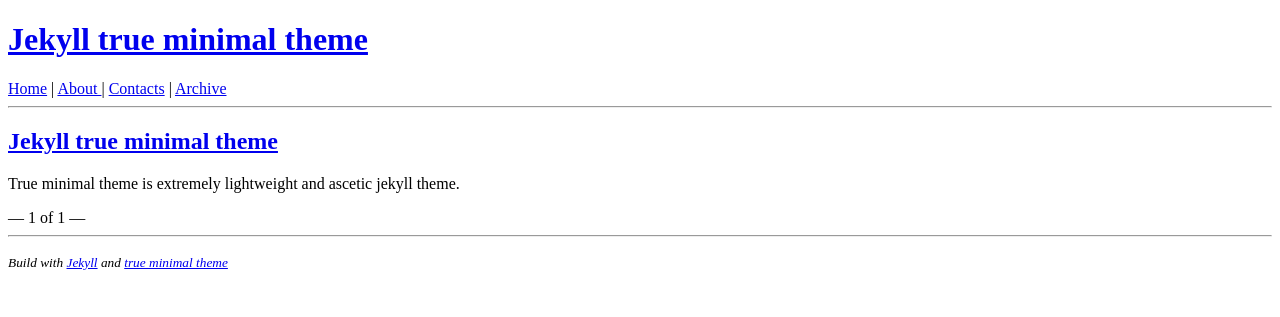
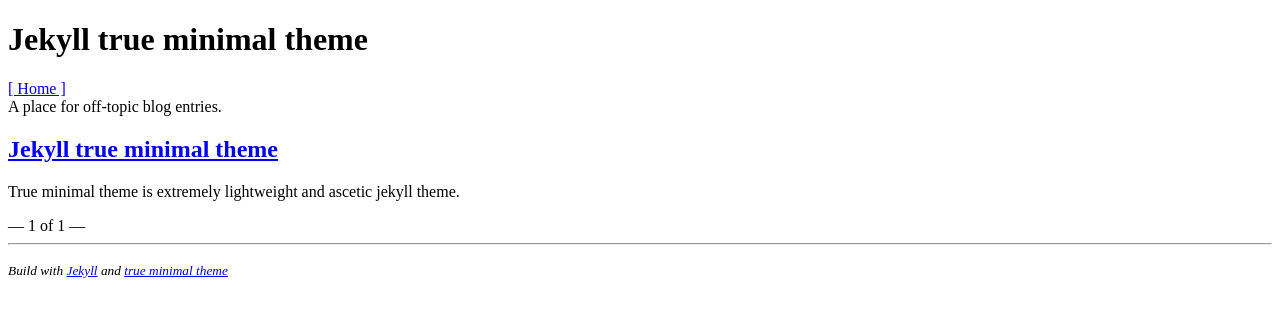
Before and after one commit to susahcebok/minimals, a Jekyll site: the page built from index.html, in a window 1280 px wide. Shown: the top 317 px of the page. Built offline with Jekyll 4.4.1, drawn with Linux system fonts in a browser that asks for light colours; the list of posts is cut into pages by our own code.

Commit message:
Update header.html

```diff
--- a/_includes/header.html
+++ b/_includes/header.html
@@ -1,5 +1,2 @@
-<header>
-    <h1><a href='{{ site.url }}/'>{{ site.name }}</a></h1>
-</header>
-<a href='{{ site.url }}/'> Home</a> | <a href='{{ site.url }}/about/'>About </a> | <a href='{{ site.url }}/contact/'> Contacts</a> | <a href='{{ site.url }}/archive/'> Archive</a>
-<hr>
+<h1>{{ site.name }}</h1>
+<p class="lead"><a href='{{ site.url }}/'>[ Home ]</a><br/>A place for off-topic blog entries.</p>
```
